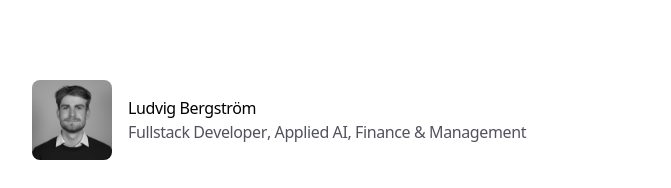
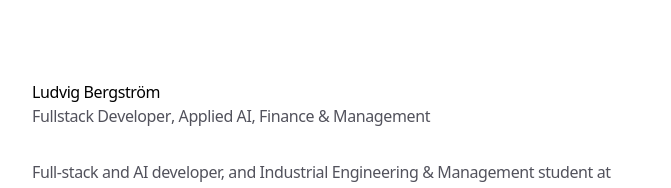
Before and after one commit to Berget1411/newest-portfolio, a Next.js app: page / in a window 1280 px wide. Shown: the top 188 px of the page, without its empty margins (304-975 px from the left). Built offline with nearby package versions, Linux system fonts and the light colour scheme.

Commit message:
remove logo

```diff
--- a/components/home/header.tsx
+++ b/components/home/header.tsx
@@ -2,7 +2,6 @@
 import { motion } from "motion/react";
 import { TextEffect } from "@/components/ui/text-effect";
 import Link from "next/link";
-import Image from "next/image";
 
 export function Header() {
   return (
@@ -19,27 +18,6 @@ export function Header() {
       }}
       viewport={{ once: true, margin: "-50px" }}
     >
-      <motion.div
-        initial={{ opacity: 0, scale: 0.8 }}
-        whileInView={{
-          opacity: 1,
-          scale: 1,
-          transition: {
-            duration: 0.5,
-            delay: 0.2,
-            ease: "easeOut",
-          },
-        }}
-        viewport={{ once: true, margin: "-50px" }}
-      >
-        <Image
-          src="/portrait.jpeg"
-          alt="Ludvig Bergström"
-          width={80}
-          height={80}
-          className="rounded-lg"
-        />
-      </motion.div>
       <motion.div
         initial={{ opacity: 0, x: -20 }}
         whileInView={{
```
